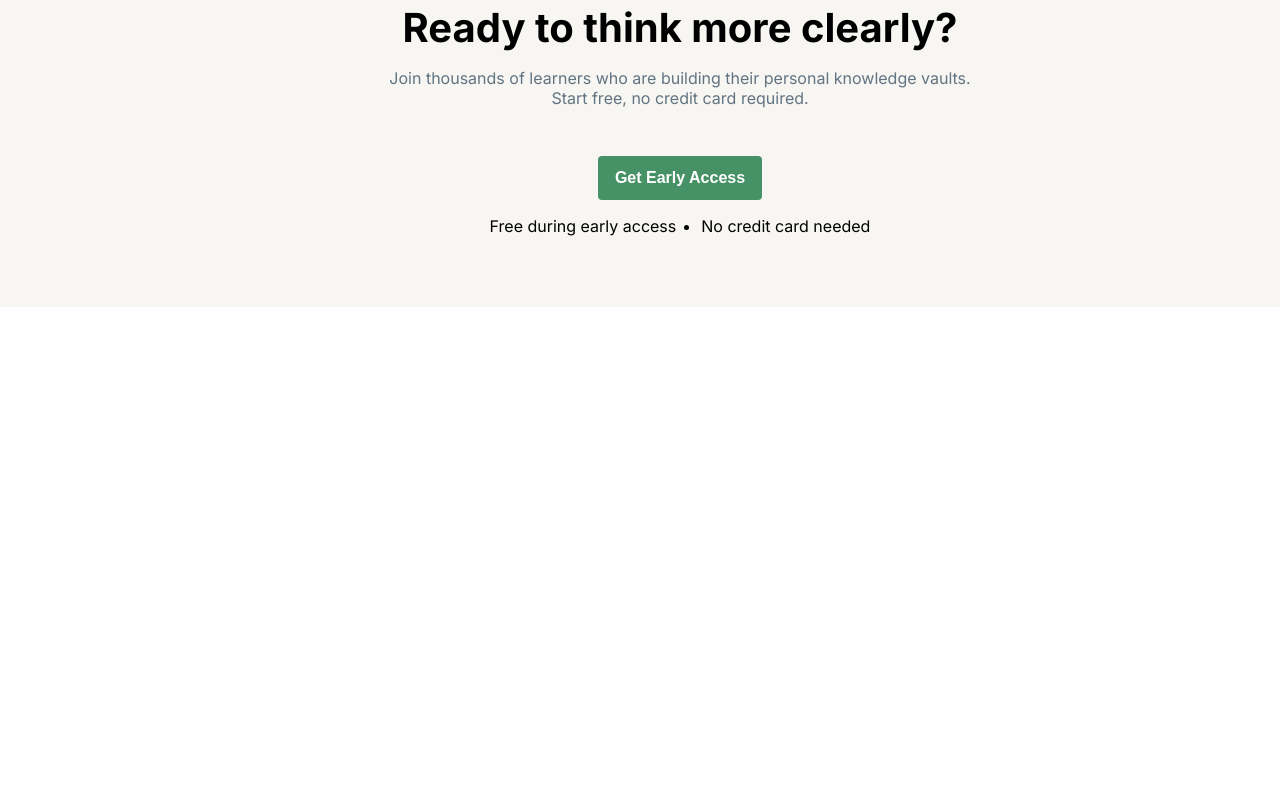
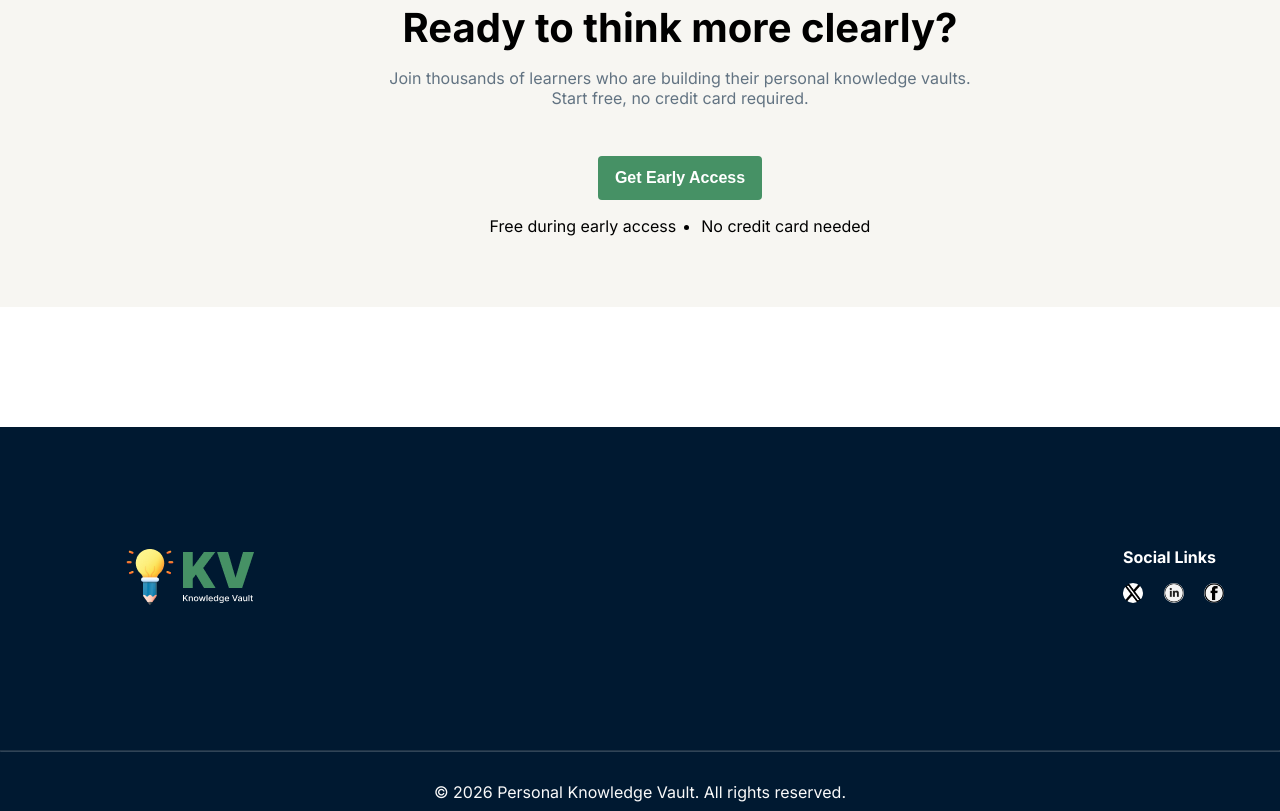
Before and after one commit to noman-monjil/Assignment-1, a plain HTML site: page index.html in a window 1280 px wide. Shown: the part 2199-3010 px from the top of the page. Before the commit the page ends 2506 px from the top, so only its background shows below. Drawn offline with Linux system fonts and the light colour scheme.

Commit message:
footer section added

```diff
--- a/index.html
+++ b/index.html
@@ -168,7 +168,30 @@
 
     </main>
 
+    <footer id="footer_section">
+        <div class="footer_container">
+        <div class="footer_head">
+            <div class="footer_logo">
+                <img src="assets/logo-footer.png" alt="">
+            </div>
 
+            <div class="social">
+                <h4>Social Links </h4>
+                <div class="social_link">
+                    <img src="assets/twiter.png" alt="">
+                    <img src="assets/linkedin.png" alt="">
+                    <img src="assets/facebook.png" alt="">
+                </div>
+
+                </div>
+
+                </div>
+                <hr>
+
+                <div class="copy">© 2026 Personal Knowledge Vault. All rights reserved.</div>
+
+
+        </div>
 
     </footer>
 
--- a/style.css
+++ b/style.css
@@ -297,3 +297,44 @@ background: rgba(249, 85, 85, 1);
     padding: 12px 16px  ;
     cursor: pointer;
 }
+
+/* footer section */
+#footer_section {
+    width: 100%;
+    height: 384px;
+    background-color: rgb(0, 25,49);
+    margin-top: 120px;
+}
+#footer_section .footer_head{
+    width: 1360px;
+    height: 64px;
+    display: flex;
+    justify-content: space-between;
+    padding: 120px;
+    color: white;
+    margin-bottom: 83px;
+
+}
+#footer_section .footer_head .social img{
+    width: 20px;
+    height: 20px;
+    border-radius: 50%;
+    margin-top: 16px;
+    margin-right: 16px;
+
+
+}
+hr{
+    max-width: 1360px;
+    margin: 0 auto;
+    margin-bottom: 30px;
+    color: var(--#627382, rgba(98, 115, 130, 1));
+    opacity: 0.2;
+}
+#footer_section  .copy{
+   color: rgba(250, 250, 250, 1);
+   text-align: center;
+   margin-bottom: 30px;
+   font-weight: 400;
+   font-size: 16px;
+}
```
Also changed, not shown: assets/facebook.png (added), assets/linkedin.png (added), assets/twiter.png (added).
